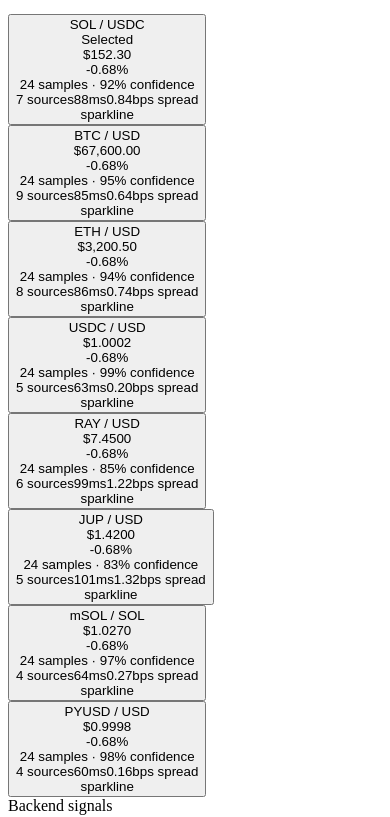
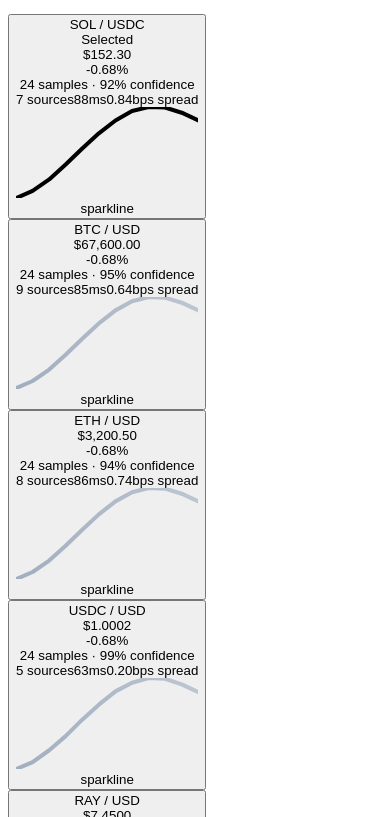
Before and after one commit to Reinasboo/oracle-percolator, a React (Vite) app in the folder oracle-sentinel/frontend/: page / in a window 390 px wide. Shown: the part 2467-3284 px from the top of the page. Built offline with nearby package versions, Linux system fonts and the light colour scheme; no server answers; the HTML template or start-up script is replaced by a standard one.

Commit message:
fix(frontend): make asset list mobile friendly

```diff
--- a/oracle-sentinel/frontend/src/components/FeedList.tsx
+++ b/oracle-sentinel/frontend/src/components/FeedList.tsx
@@ -1,5 +1,4 @@
-import React from 'react'
-import {Line, LineChart, ResponsiveContainer} from 'recharts'
+import React, {useMemo} from 'react'
 import Card from './Card'
 
 type FeedRow = {
@@ -26,20 +25,36 @@
 }
 
 function FeedSparkline({history, selected}: {history: {timestamp: number, price: number}[], selected?: boolean}) {
+  const path = useMemo(() => {
+    if (history.length < 2) {
+      return ''
+    }
+
+    const width = 112
+    const height = 56
+    const prices = history.map((point) => point.price)
+    const min = Math.min(...prices)
+    const max = Math.max(...prices)
+    const range = Math.max(max - min, 1e-6)
+
+    return history.reduce((accumulator, point, index) => {
+      const x = (index / (history.length - 1)) * width
+      const y = height - ((point.price - min) / range) * height
+      return accumulator + `${index === 0 ? 'M' : 'L'}${x.toFixed(1)} ${y.toFixed(1)} `
+    }, '')
+  }, [history])
+
   return (
-    <div className="h-14 w-28">
-      <ResponsiveContainer width="100%" height="100%">
-        <LineChart data={history}>
-          <Line
-            type="monotone"
-            dataKey="price"
-            stroke={selected ? 'var(--color-apex)' : 'rgba(148,163,184,0.9)'}
-            strokeWidth={2}
-            dot={false}
-            isAnimationActive={false}
-          />
-        </LineChart>
-      </ResponsiveContainer>
+    <div className="w-full sm:w-28">
+      <svg viewBox="0 0 112 56" className="h-14 w-full overflow-visible" aria-hidden="true">
+        <defs>
+          <linearGradient id={`spark-${selected ? 'active' : 'idle'}`} x1="0" y1="0" x2="1" y2="0">
+            <stop offset="0%" stopColor={selected ? 'var(--color-apex)' : 'rgba(148,163,184,0.85)'} />
+            <stop offset="100%" stopColor={selected ? 'var(--color-sentinel)' : 'rgba(148,163,184,0.55)'} />
+          </linearGradient>
+        </defs>
+        <path d={path} fill="none" stroke={`url(#spark-${selected ? 'active' : 'idle'})`} strokeWidth="2.5" strokeLinecap="round" strokeLinejoin="round" />
+      </svg>
     </div>
   )
 }
@@ -71,16 +86,16 @@
                 key={feed.feed_id}
                 type="button"
                 onClick={() => onSelectFeed(feed.feed_id)}
-                className={`flex w-full items-center gap-4 rounded-2xl border px-3 py-3 text-left transition-all duration-150 focus-visible:outline-none focus-visible:ring-2 focus-visible:ring-[var(--color-apex)] focus-visible:ring-offset-2 focus-visible:ring-offset-transparent ${isSelected ? 'border-[rgba(0,217,255,0.35)] bg-[rgba(0,217,255,0.09)] shadow-[0_0_0_1px_rgba(0,217,255,0.12)]' : 'border-[rgba(255,255,255,0.06)] bg-[rgba(255,255,255,0.03)] hover:-translate-y-0.5 hover:bg-[rgba(255,255,255,0.05)]'}`}
+                className={`flex w-full flex-col gap-3 rounded-2xl border px-3 py-3 text-left transition-all duration-150 focus-visible:outline-none focus-visible:ring-2 focus-visible:ring-[var(--color-apex)] focus-visible:ring-offset-2 focus-visible:ring-offset-transparent sm:flex-row sm:items-center ${isSelected ? 'border-[rgba(0,217,255,0.35)] bg-[rgba(0,217,255,0.09)] shadow-[0_0_0_1px_rgba(0,217,255,0.12)]' : 'border-[rgba(255,255,255,0.06)] bg-[rgba(255,255,255,0.03)] hover:-translate-y-0.5 hover:bg-[rgba(255,255,255,0.05)]'}`}
                 aria-pressed={isSelected}
               >
                 <div className="min-w-0 flex-1">
                   <div className="flex items-center gap-2">
-                    <div className="truncate text-sm font-medium text-slate-100">{feed.feed_name || feed.feed_id}</div>
+                    <div className="truncate text-sm font-medium text-slate-100 sm:text-base">{feed.feed_name || feed.feed_id}</div>
                     {isSelected ? <span className="rounded-full border border-[rgba(0,217,255,0.22)] bg-[rgba(0,217,255,0.12)] px-2 py-0.5 text-[10px] uppercase tracking-[0.2em] text-[var(--color-apex)]">Selected</span> : null}
                   </div>
                   <div className="mt-1 flex items-baseline gap-2">
-                    <div className="font-mono text-lg font-semibold tabular-nums text-white">${formatPrice(currentPrice)}</div>
+                    <div className="font-mono text-base font-semibold tabular-nums text-white sm:text-lg">${formatPrice(currentPrice)}</div>
                     <div className={`text-xs font-medium ${priceChange >= 0 ? 'text-emerald-300' : 'text-rose-300'}`}>
                       {priceChange >= 0 ? '+' : ''}{priceChange.toFixed(2)}%
                     </div>
@@ -93,7 +108,7 @@
                   </div>
                 </div>
 
-                <div className="flex flex-col items-end gap-2">
+                <div className="flex flex-col items-start gap-2 sm:items-end">
                   <FeedSparkline history={history.length > 1 ? history : [{timestamp: Date.now(), price: currentPrice}, {timestamp: Date.now() + 1, price: currentPrice}]} selected={isSelected} />
                   <div className="text-[11px] uppercase tracking-[0.2em] text-slate-400">sparkline</div>
                 </div>
```
